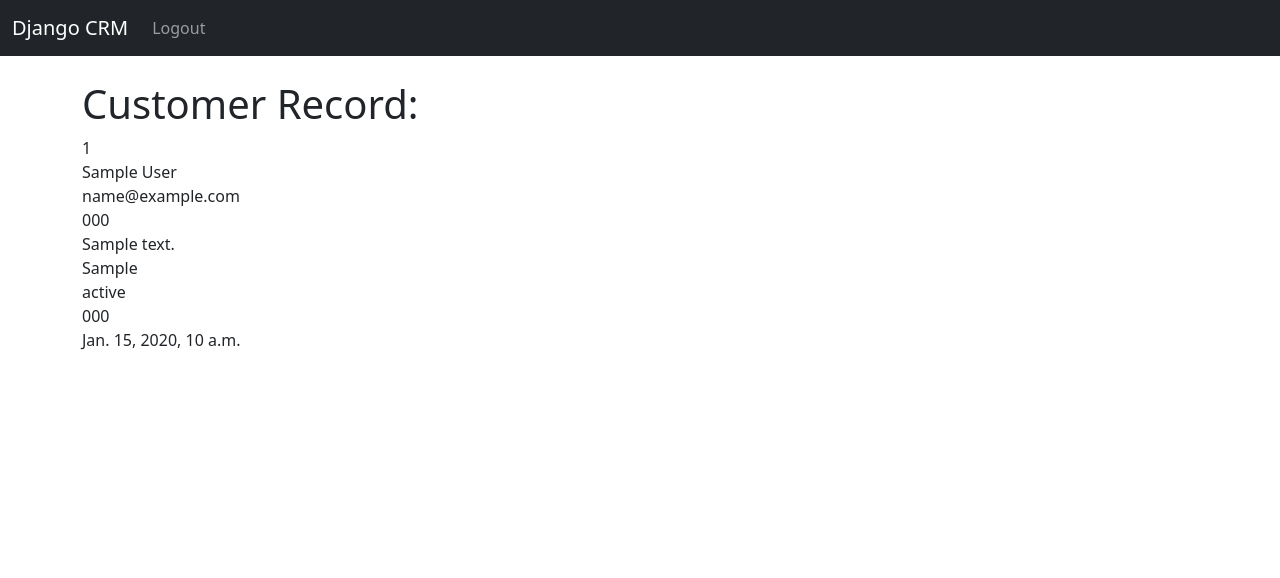
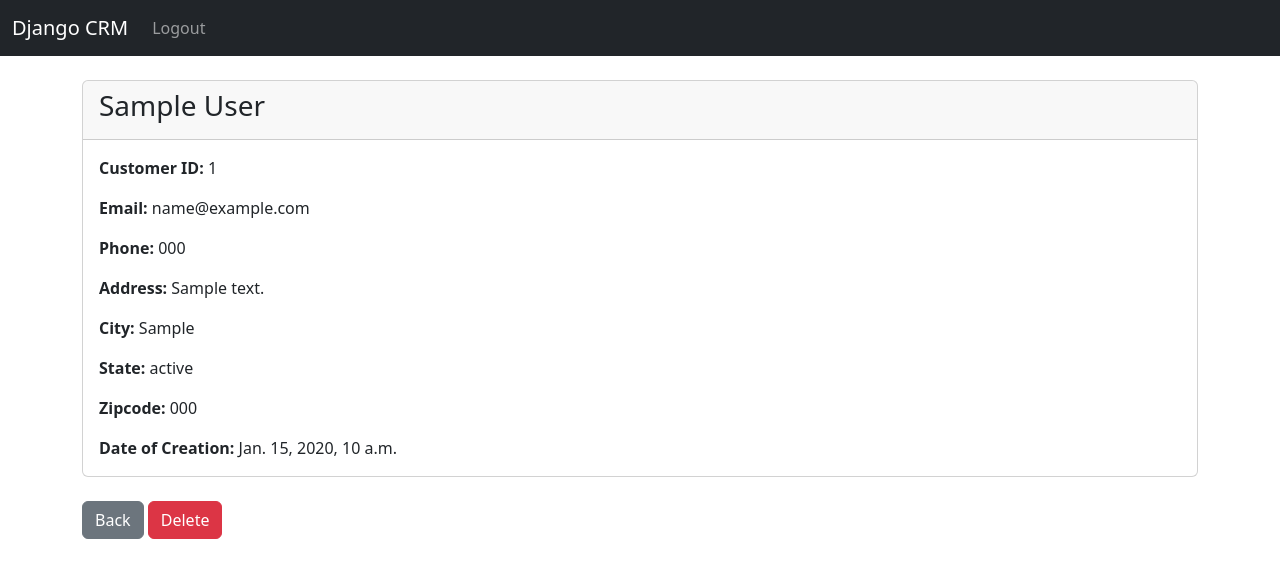
Before and after one commit to danndongi02/Django-CRM, a Django app: page /record/1 in a window 1280 px wide. Shown: the top 578 px of the page. Run offline with Django 4.2, Linux system fonts and the light colour scheme; a user stored in the database is signed in; tables that the repository leaves empty hold one stand-in row (values such as "Sample post").

Commit message:
Added bootstrap card for better view

```diff
--- a/website/templates/record.html
+++ b/website/templates/record.html
@@ -1,14 +1,31 @@
 {% extends 'base.html' %} {% block content %}
-<h1>Customer Record:</h1>
 
-{{ customer_record.id }} <br />
-{{ customer_record.firstName }} {{ customer_record.lastName }} <br />
-{{ customer_record.email }} <br />
-{{ customer_record.phone }} <br />
-{{ customer_record.address }} <br />
-{{ customer_record.city }} <br />
-{{ customer_record.state }} <br />
-{{ customer_record.zipcode }} <br />
-{{ customer_record.dateOfCreation }} <br />
+<div class="card">
+  <div class="card-header">
+    <h3>{{ customer_record.firstName }} {{ customer_record.lastName }}</h3>
+  </div>
+  <div class="card-body">
+    <p class="card-text">
+      <strong>Customer ID: </strong>{{ customer_record.id }}
+    </p>
+    <p class="card-text"><strong>Email: </strong>{{ customer_record.email }}</p>
+    <p class="card-text"><strong>Phone: </strong>{{ customer_record.phone }}</p>
+    <p class="card-text">
+      <strong>Address: </strong>{{ customer_record.address }}
+    </p>
+    <p class="card-text"><strong>City: </strong>{{ customer_record.city }}</p>
+    <p class="card-text"><strong>State: </strong>{{ customer_record.state }}</p>
+    <p class="card-text">
+      <strong>Zipcode: </strong>{{ customer_record.zipcode }}
+    </p>
+    <p class="card-text">
+      <strong> Date of Creation: </strong>{{ customer_record.dateOfCreation }}
+    </p>
+  </div>
+</div>
+
+<br />
+<a href="{% url 'home' %}" class="btn btn-secondary">Back</a>
+<a href="" class="btn btn-danger">Delete</a>
 
 {% endblock content %}
```
